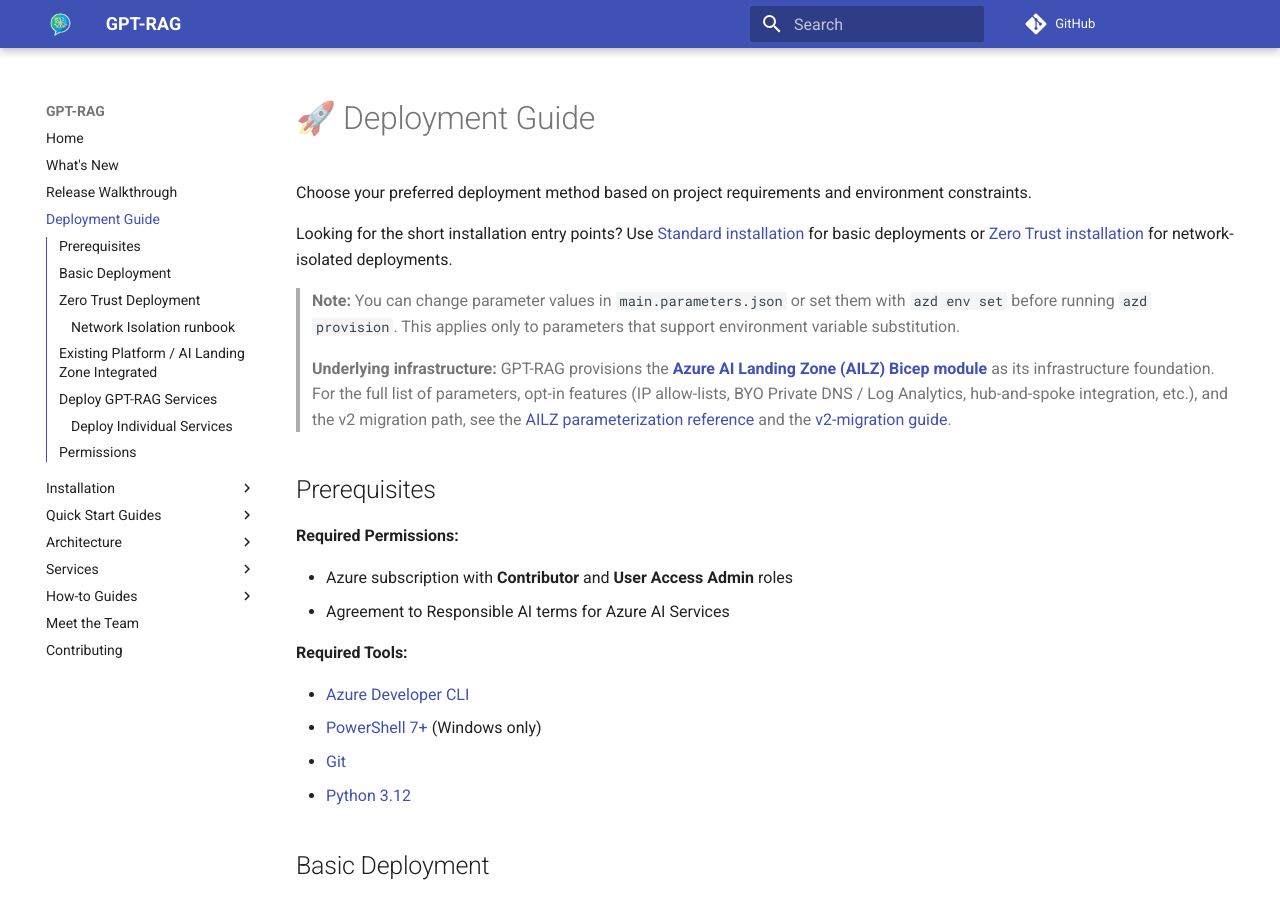
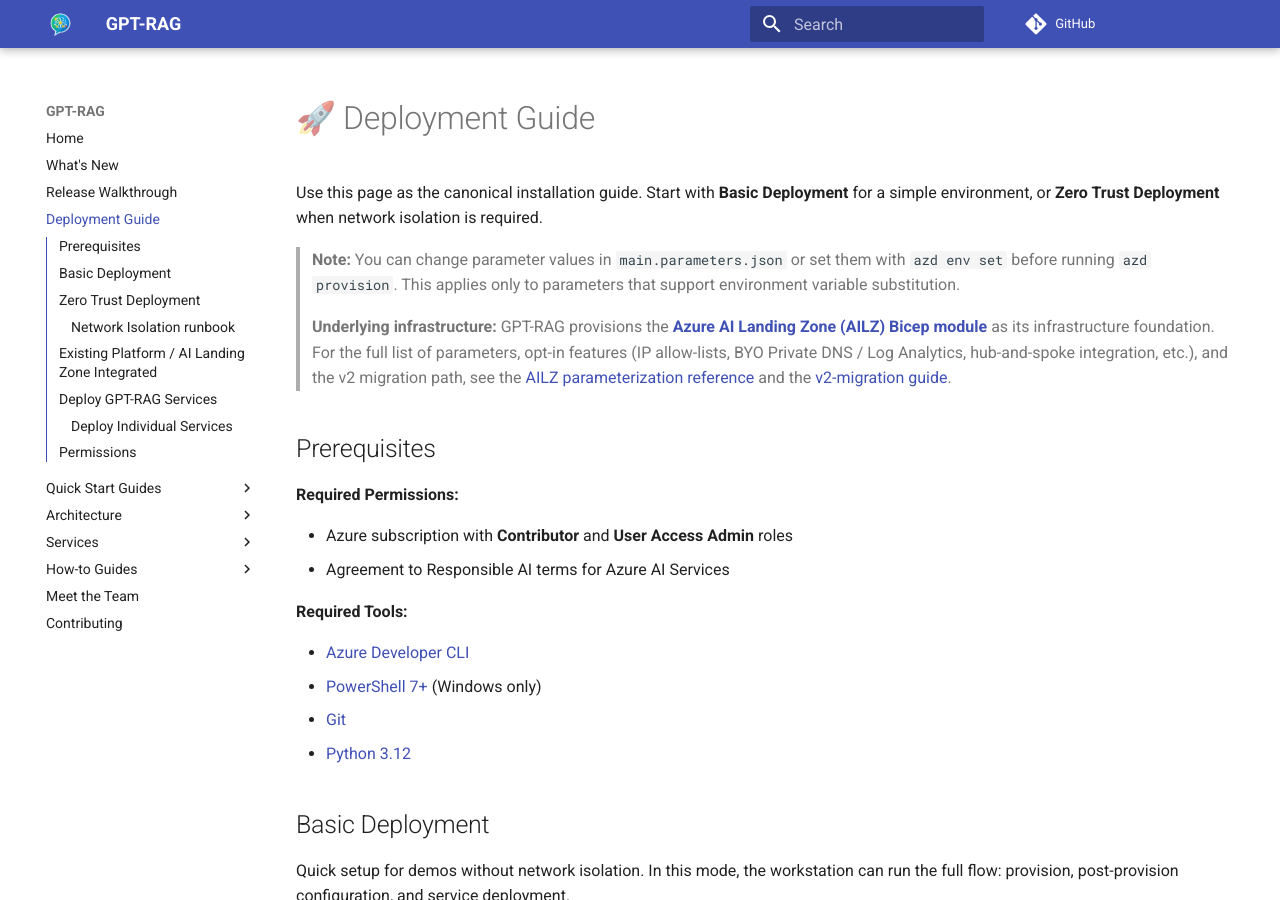
Before and after one commit to Azure/GPT-RAG, an MkDocs documentation site: the page built from docs/deploy.md, in a window 1280 px wide and 900 px high. Built offline with MkDocs 1.6.1 and Material for MkDocs 9.7.7, drawn with Linux system fonts in a browser that asks for light colours; comment, search, counter and statistics services are not loaded.

Commit message:
docs: keep installation guidance in deployment guide

```diff
--- a/docs/deploy.md
+++ b/docs/deploy.md
@@ -1,8 +1,6 @@
 # 🚀 Deployment Guide
 
-Choose your preferred deployment method based on project requirements and environment constraints.
-
-Looking for the short installation entry points? Use [Standard installation](installation.md) for basic deployments or [Zero Trust installation](installation_zero_trust.md) for network-isolated deployments.
+Use this page as the canonical installation guide. Start with **Basic Deployment** for a simple environment, or **Zero Trust Deployment** when network isolation is required.
 
 > **Note:** You can change parameter values in `main.parameters.json` or set them with `azd env set` before running `azd provision`. This applies only to parameters that support environment variable substitution.
 
--- a/mkdocs.yml
+++ b/mkdocs.yml
@@ -33,9 +33,6 @@
   - What's New: whatisnew.md
   - Release Walkthrough: release_267_270_walkthrough.md
   - Deployment Guide: deploy.md
-  - Installation:
-    - Standard: installation.md
-    - Zero Trust: installation_zero_trust.md
   - Quick Start Guides:
     - Simple RAG: quickstart_simple_rag.md
     - NL2SQL: quickstart_nl2sql.md
```
Also changed, not shown: docs/instalation.md (deleted, +0 -5 lines), docs/instalationZT.md (deleted, +0 -5 lines), docs/installation.md (deleted, +0 -21 lines), docs/installation_zero_trust.md (deleted, +0 -24 lines).
